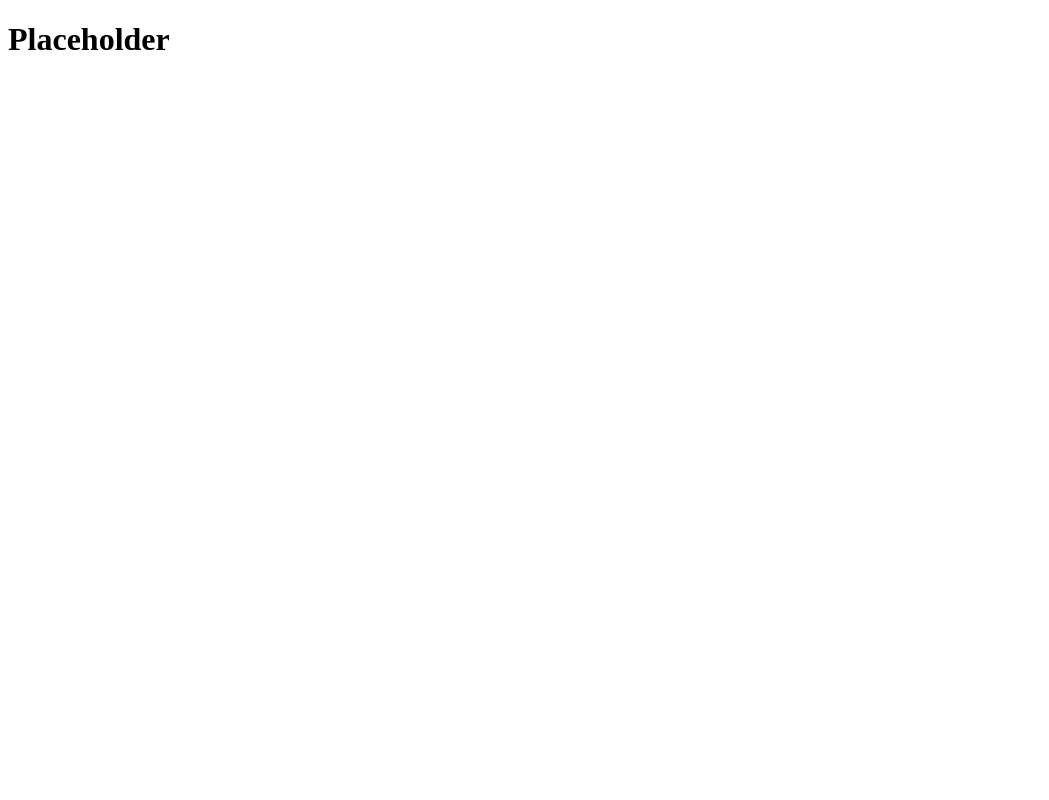
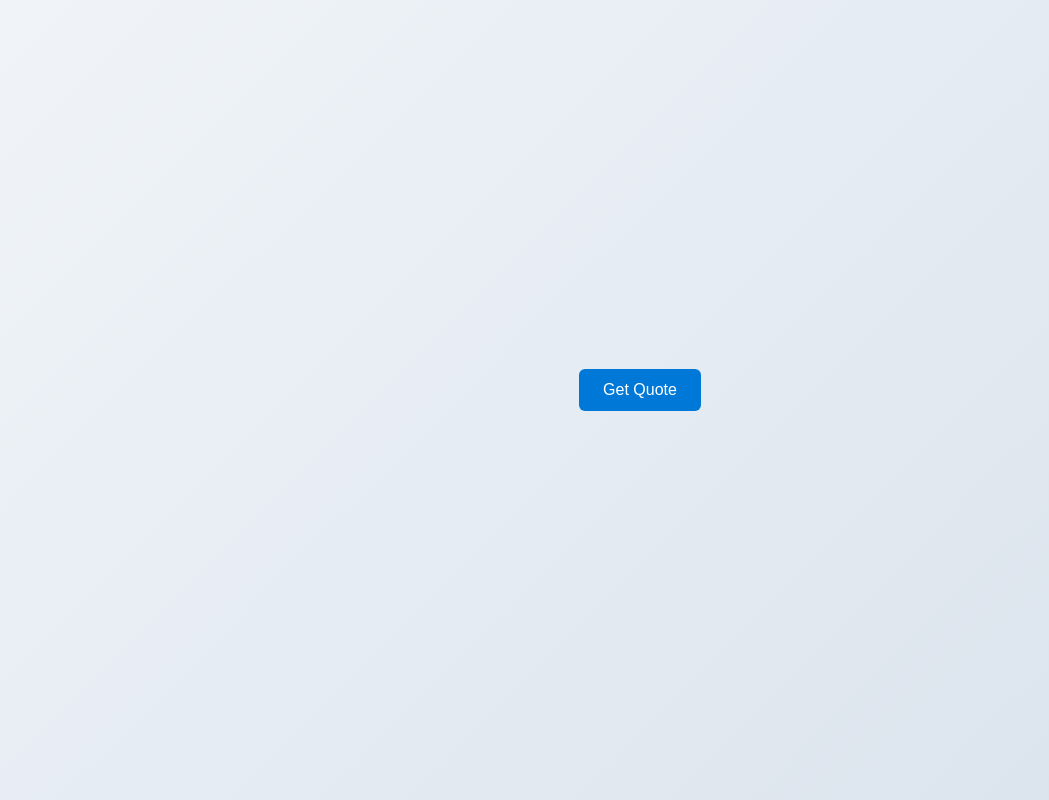
Before and after one commit to Greenie2028/CS191, a plain HTML site: page index.html in a window 1280 px wide. Shown: the whole page, without its empty margins (0-1049 px from the left). Drawn offline with Linux system fonts and the light colour scheme.

Commit message:
Create index.html with quote fetching functionality
Added a quote fetching feature with styling.

```diff
--- a/index.html
+++ b/index.html
@@ -1,9 +1,66 @@
 <!DOCTYPE html>
-<html>
-  <head>
+<html lang="en">
+<head>
+  <meta charset="UTF-8">
+  <meta name="viewport" content="width=device-width, initial-scale=1.0">
+  <title>Quote Fetcher</title>
+  <style>
+    body {
+      margin: 0;
+      font-family: Arial, Helvetica, sans-serif;
+      display: flex;
+      justify-content: center;
+      align-items: center;
+      height: 100vh;
+      background: linear-gradient(135deg, #f0f4f8, #d9e2ec);
+    }
 
-  </head>
-  <body>
-    <h1>Placeholder</h1>
-  </body>
+    .container {
+      text-align: center;
+      width: 75vw; /* 75% of viewport width */
+      max-width: 900px;
+    }
+
+    button {
+      padding: 12px 24px;
+      font-size: 1rem;
+      border: none;
+      border-radius: 6px;
+      background-color: #0078d7;
+      color: white;
+      cursor: pointer;
+      transition: background-color 0.3s ease;
+    }
+
+    button:hover {
+      background-color: #005a9e;
+    }
+
+    #quote {
+      margin-top: 20px;
+      font-size: 1.2rem;
+      line-height: 1.5;
+      color: #333;
+      word-wrap: break-word;
+    }
+  </style>
+</head>
+<body>
+  <div class="container">
+    <button id="fetchQuote">Get Quote</button>
+    <div id="quote"></div>
+  </div>
+
+  <script>
+    document.getElementById('fetchQuote').addEventListener('click', async () => {
+      try {
+        const response = await fetch('https://quote.cs260.click');
+        const data = await response.json();
+        document.getElementById('quote').textContent = data.quote;
+      } catch (error) {
+        document.getElementById('quote').textContent = "Failed to fetch quote. Try again!";
+      }
+    });
+  </script>
+</body>
 </html>
```
